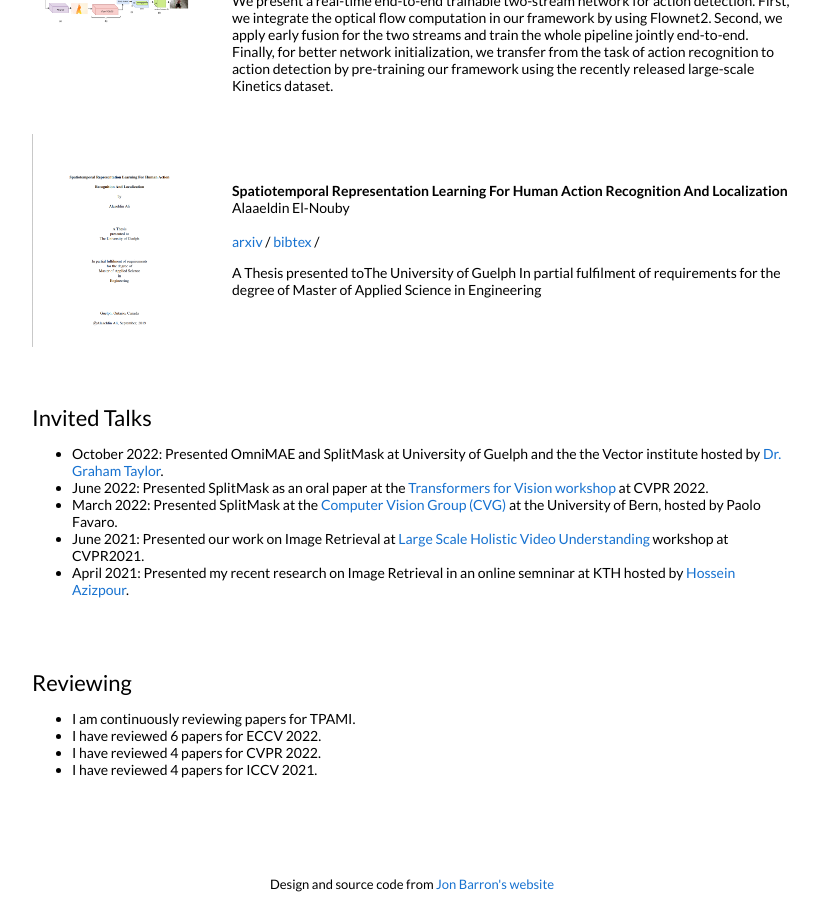
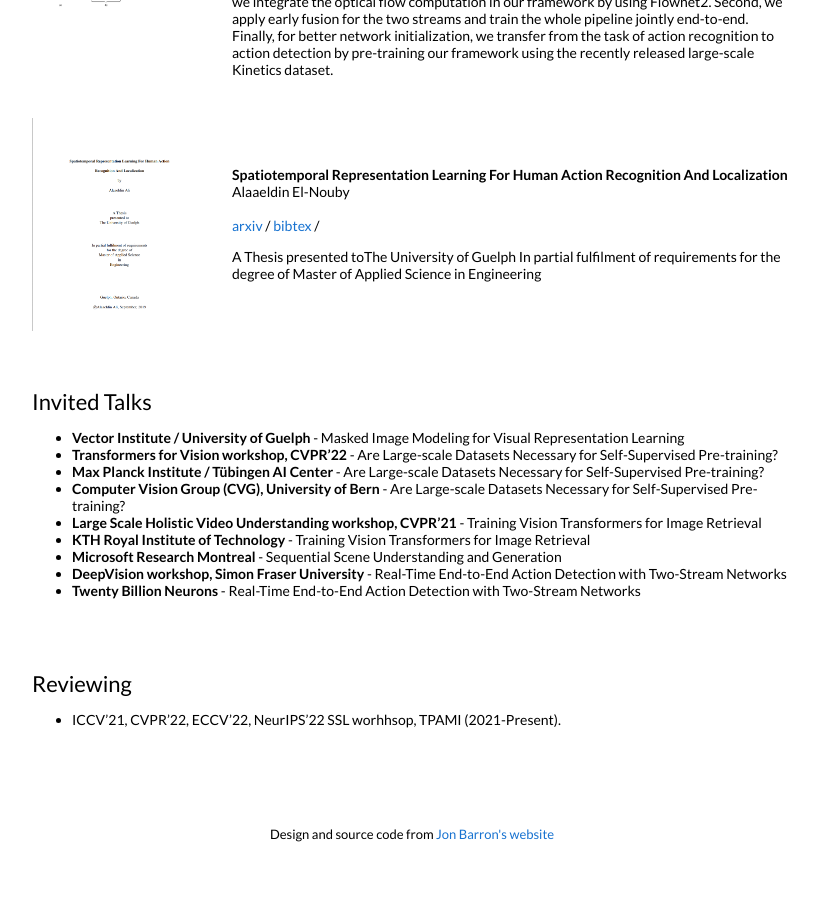
Before and after one commit to aelnouby/aelnouby.github.io, a Jekyll site: the page built from _posts/2022-05-5-omnimae.markdown, in a window 1280 px wide and 900 px high, scrolled down 3224 px. Shown: the whole window, without its empty margins (228-1048 px from the left). Built offline with Jekyll 4.4.1, drawn with Linux system fonts in a browser that asks for light colours; after the commit the page ends 4074 px from its top, so only the background shows below that; some of the changed text lies outside the part shown.

Commit message:
Update default.html

```diff
--- a/_layouts/default.html
+++ b/_layouts/default.html
@@ -46,11 +46,11 @@
               <a href="https://ai.facebook.com/people/herve-jegou">Hervé
               Jégou</a>.</p>
               <p>
-                I previously interned at Apple Inc. under the supervision of <a
+                I have previously interned at Apple Inc. under the supervision of <a
                 href="https://scholar.google.com/citations?user=Sv2TGqsAAAAJ&hl=en">Joshua
                 M Susskind  </a> and  <a href="cs.binghamton.edu/~szhai2/">
                 Shuangfei Zhai</a>. I have also interned at Microsoft Research
-                Montreal under the supervision of <a
+                Montreal with <a
                 href="https://shikharsharma.com/">Shikhar Sharma</a>. I have
                 worked as a Research Engineer at <a
                 href="https://www.microsoft.com/en-us/research/group/advanced-technology-lab-cairo-2/">Microsoft
@@ -172,11 +172,22 @@
             <td style="padding:2.5%;width:100%;vertical-align:middle">
               <h2>Invited Talks</h2>
                 <ul>
-                  <li> October 2022: Presented OmniMAE and SplitMask at University of Guelph and the the Vector institute hosted by <a href="https://www.gwtaylor.ca/">Dr. Graham Taylor</a>.</li>
+                  <li> <strong> Vector Institute / University of Guelph </strong> - Masked Image Modeling for Visual Representation Learning</li>
+                  <li> <strong> Transformers for Vision workshop, CVPR’22 </strong> - Are Large-scale Datasets Necessary for Self-Supervised Pre-training?</li>
+                  <li> <strong> Max Planck Institute / Tübingen AI Center </strong> - Are Large-scale Datasets Necessary for Self-Supervised Pre-training?</li>
+                  <li> <strong> Computer Vision Group (CVG), University of Bern </strong> - Are Large-scale Datasets Necessary for Self-Supervised Pre-training?</li>
+                  <li> <strong> Large Scale Holistic Video Understanding workshop, CVPR’21 </strong> - Training Vision Transformers for Image Retrieval</li>
+                  <li> <strong> KTH Royal Institute of Technology </strong> - Training Vision Transformers for Image Retrieval</li>
+                  <li><strong>  Microsoft Research Montreal </strong> - Sequential Scene Understanding and Generation</li>
+                  <li> <strong> DeepVision workshop, Simon Fraser University</strong> - Real-Time End-to-End Action Detection with Two-Stream Networks</li>
+                  <li> <strong>Twenty Billion Neurons </strong> - Real-Time End-to-End Action Detection with Two-Stream Networks</li>
+
+
+<!--              <li> October 2022: Presented OmniMAE and SplitMask at University of Guelph and the the Vector institute hosted by <a href="https://www.gwtaylor.ca/">Dr. Graham Taylor</a>.</li>
                   <li> June 2022: Presented SplitMask as an oral paper at the <a href="https://sites.google.com/view/t4v-cvpr22">Transformers for Vision workshop</a> at CVPR 2022.</li>
                   <li>March 2022: Presented SplitMask at the <a href="https://www.cvg.unibe.ch/research/talks/">Computer Vision Group (CVG)</a> at the University of Bern, hosted by Paolo Favaro. </li>
                   <li>June 2021: Presented our work on Image Retrieval at <a href="https://holistic-video-understanding.github.io/workshops/cvpr2021.html">Large Scale Holistic Video Understanding</a> workshop at CVPR2021. </li>
-                  <li>April 2021: Presented my recent research on Image Retrieval in an online semninar at KTH hosted by <a href="https://www.kth.se/profile/azizpour">Hossein Azizpour</a>.</li>
+                  <li>April 2021: Presented my recent research on Image Retrieval in an online semninar at KTH hosted by <a href="https://www.kth.se/profile/azizpour">Hossein Azizpour</a>.</li> -->
                 </ul>
             </td>
           </tr>
@@ -188,10 +199,7 @@
             <td style="padding:2.5%;width:100%;vertical-align:middle">
               <h2>Reviewing</h2>
                 <ul>
-                  <li>I am continuously reviewing papers for TPAMI. </li>
-                  <li>I have reviewed 6 papers for ECCV 2022. </li>
-                  <li>I have reviewed 4 papers for CVPR 2022. </li>
-                  <li>I have reviewed 4 papers for ICCV 2021. </li>
+                  <li>ICCV’21, CVPR’22, ECCV’22, NeurIPS’22 SSL worhhsop, TPAMI (2021-Present).</li>
                 </ul>
             </td>
           </tr>
```
Also changed, not shown: other parts of _layouts/default.html (+1 -1 lines).
